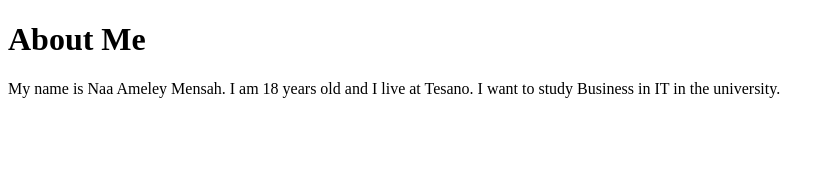
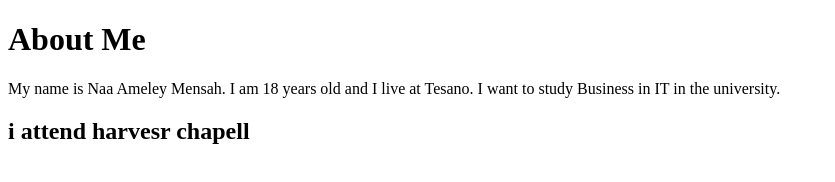
Before and after one commit to ameley08/homework, a plain HTML site: page about.html in a window 1280 px wide. Shown: the whole page, without its empty margins (0-835 px from the left). Drawn offline with Linux system fonts and the light colour scheme.

Commit message:
new changes

```diff
--- a/about.html
+++ b/about.html
@@ -8,5 +8,6 @@
 <body>
     <h1>About Me</h1>
     <p>My name is Naa Ameley Mensah. I am 18 years old and I live at Tesano. I want to study Business in IT in the university.</p>
+    <h2> i attend harvesr chapell</h2>
 </body>
 </html>
```
